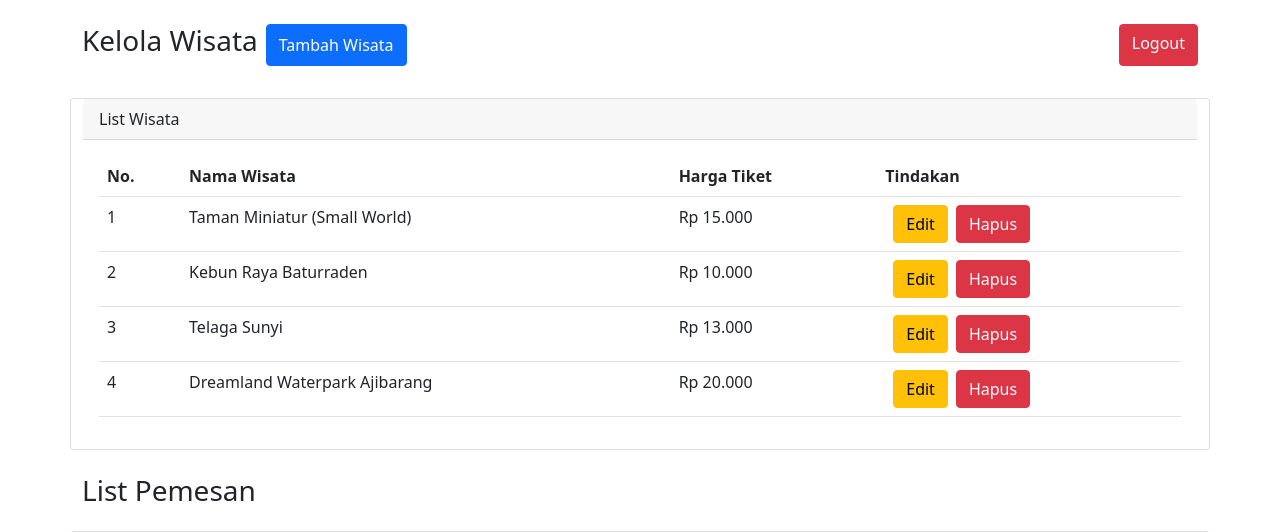
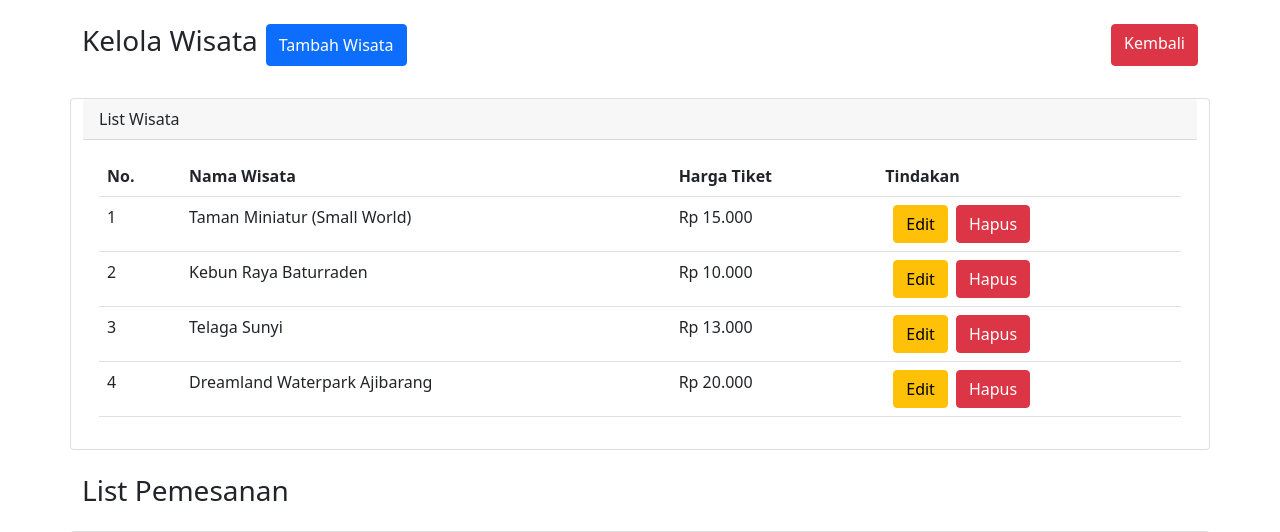
Before and after one commit to yogaiw/serkom, a PHP site: page /admin.php in a window 1280 px wide. Shown: the top 532 px of the page. Run offline with PHP 8.4, Linux system fonts and the light colour scheme; data comes from the database, SQL or seed files in the repository; data that the repository does not hold is empty.

Commit message:
minor imprv

```diff
--- a/admin.php
+++ b/admin.php
@@ -46,7 +46,7 @@
                         Tambah Wisata
                     </button>
                 </div>
-                <a href="" class="btn btn-danger mb-3">Logout</a>
+                <a href="index.php" class="btn btn-danger mb-3">Kembali</a>
             </div>
             <div class="card">
                 <div class="card-header">List Wisata</div>
@@ -80,7 +80,7 @@
         </div>
         <div class="row mt-4">
             <div class="d-flex justify-content-between mb-3">
-                <h3>List Pemesan</h3>
+                <h3>List Pemesanan</h3>
             </div>
             <div class="card">
                 <div class="card-header">List Pemesan</div>
@@ -138,10 +138,6 @@
                         <button type="submit" class="btn btn-primary" name="tambah">Simpan</button>
                     </form>
                 </div>
-                <div class="modal-footer">
-                    <button type="button" class="btn btn-secondary" data-bs-dismiss="modal">Close</button>
-                    <button type="button" class="btn btn-primary">Save changes</button>
-                </div>
             </div>
         </div>
     </div>
```
